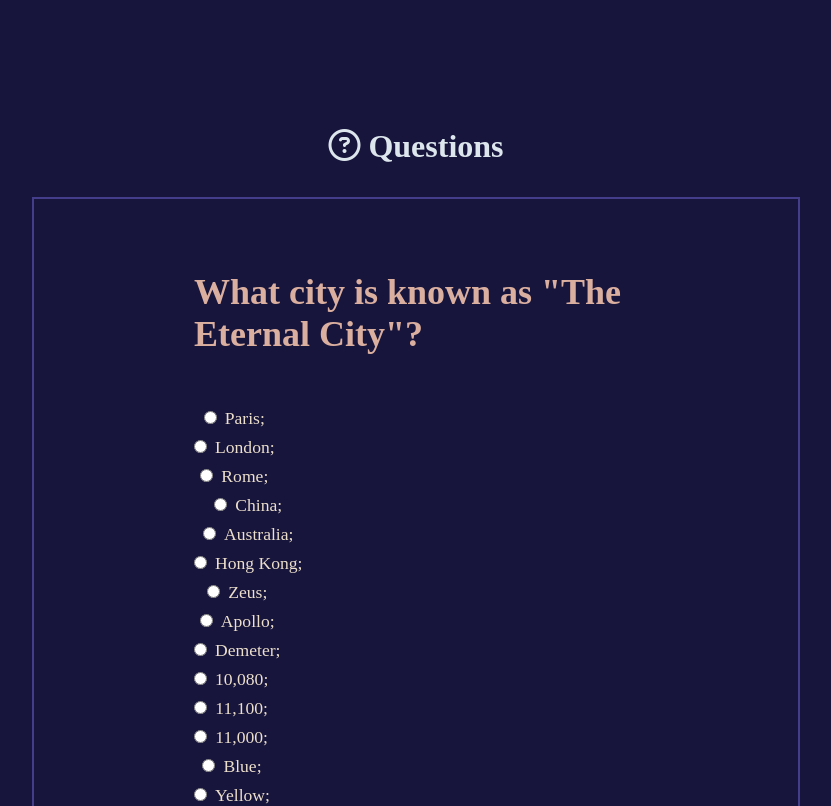
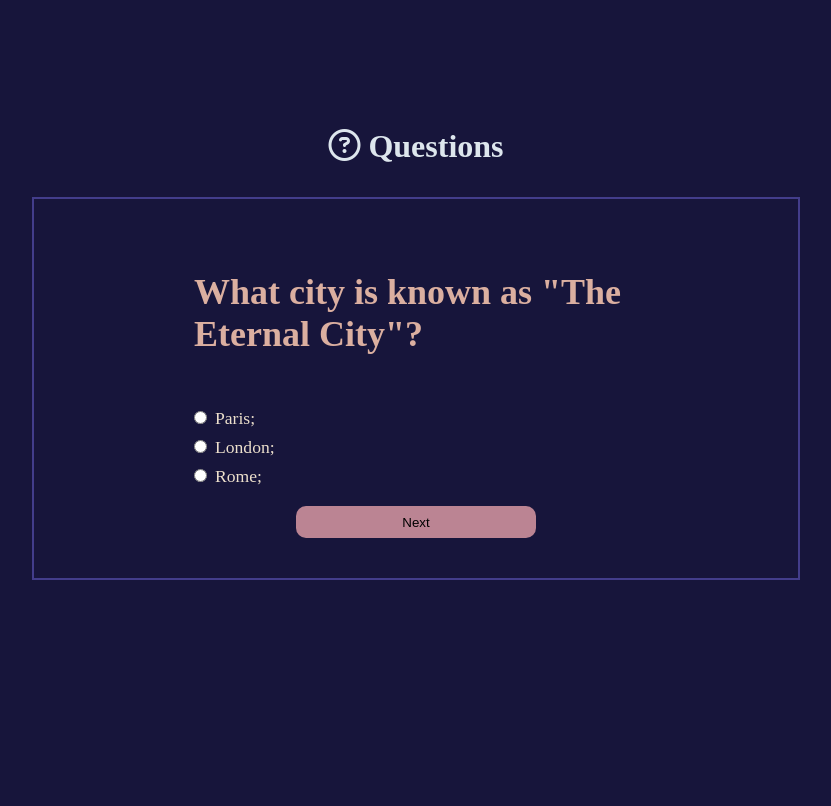
Before and after one commit to pittyh6/qQuiz, a React (Vite) app: page / in a window 1280 px wide. Shown: the top 806 px of the page, without its empty margins (224-1055 px from the left). Built offline with nearby package versions, Linux system fonts and the light colour scheme.

Commit message:
add only the current question and answer

```diff
--- a/src/assets/components/Question.jsx
+++ b/src/assets/components/Question.jsx
@@ -8,10 +8,6 @@ function Question() {
   const [resultQ, setResultQ] = useState(0);
   const [questionIndex, setQuestionIndex] = useState(0);
 
-  const test = DataQuestions.map((answer) => {
-    console.log("test: ", answer);
-  });
-
   return (
     <div>
       <section className="section-question">
@@ -19,18 +15,12 @@ function Question() {
       </section>
       <section className="section-answers">
         {/* Criar um map() */}
-        {DataQuestions.map(function (dataAnswer) {
+        {DataQuestions[currentQ].answers.map(function (answer, index) {
           return (
-            <p key={dataAnswer.id}>
-              {dataAnswer.answers.map(function (answer) {
-                return (
-                  <>
-                    <input type="radio" name="answer" id="answer-one" />
-                    {answer};
-                    <br />
-                  </>
-                );
-              })}
+            <p key={index}>
+              <input type="radio" name="answer" id={`answer-${index}`} />
+              {answer};
+              <br />
             </p>
           );
         })}
```
